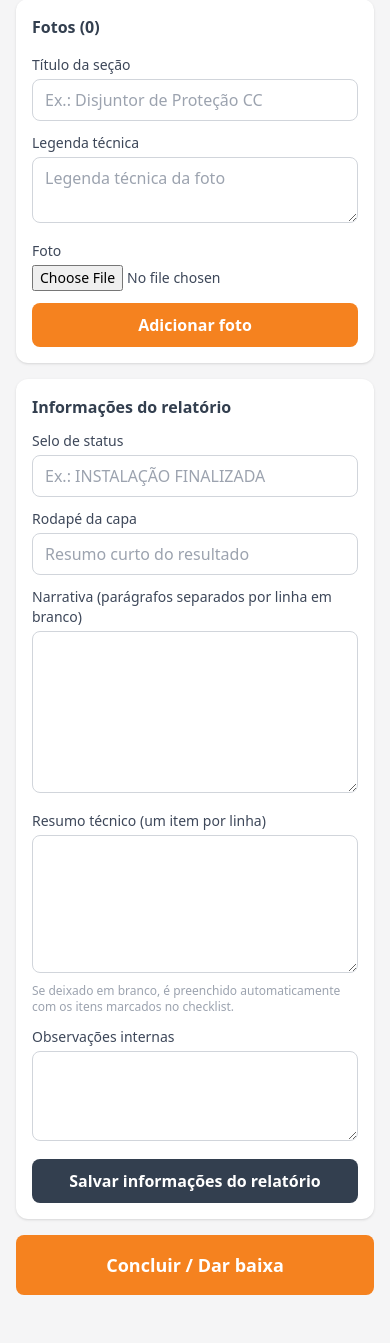
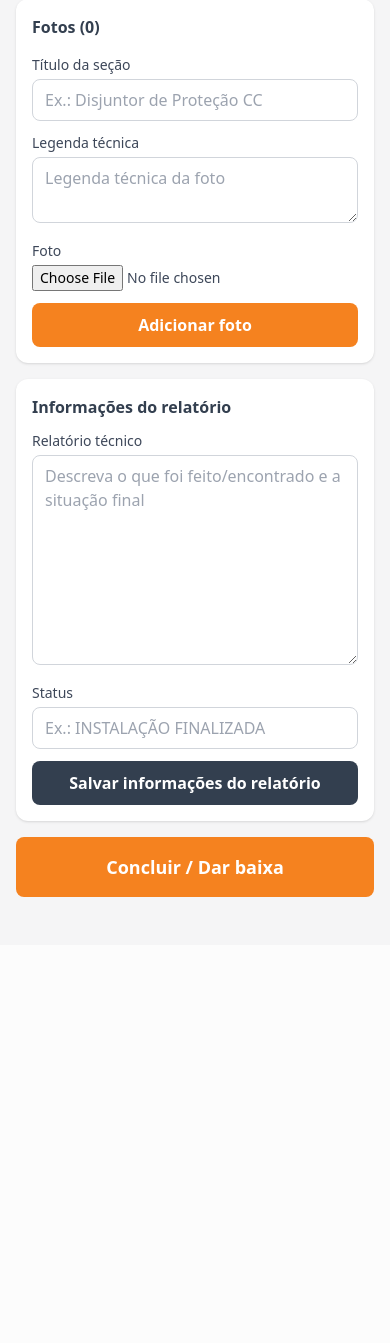
Before and after one commit to jefso137-boot/jsxenergy, a Django app: template templates/tecnico/detalhe_os.html in a window 390 px wide. Shown: the part 217-1560 px from the top of the page. After the commit the page ends 1114 px from the top, so only its background shows below. Run offline with Django 5.2, Linux system fonts and the light colour scheme; the template is opened without the code that fills it: values that come from a table or form of the project are taken from there, others are empty; some libraries are stand-ins or nearby versions.

Commit message:
Simplify technician-facing report form to just 2 fields
Selo de status, rodape da capa, narrativa, resumo tecnico and
observacoes internas all overlapped in practice for the technician.
The mobile form now only asks for "Relatorio tecnico" and "Status",
in that order. The other fields still exist on the model (used by
the PDF and editable via Django admin) - resumo_tecnico_bullets
keeps auto-filling from the checked checklist items.

```diff
--- a/apps/ordens/forms.py
+++ b/apps/ordens/forms.py
@@ -7,18 +7,18 @@ class OsNarrativaForm(forms.ModelForm):
     class Meta:
         model = OrdemServico
         fields = [
+            "narrativa_paragrafos",
             "status_pill_text",
-            "cover_footnote",
-            "narrativa_paragrafos",
-            "resumo_tecnico_bullets",
-            "observacoes",
         ]
+        labels = {
+            "narrativa_paragrafos": "Relatório técnico",
+            "status_pill_text": "Status",
+        }
         widgets = {
+            "narrativa_paragrafos": forms.Textarea(
+                attrs={"rows": 8, "placeholder": "Descreva o que foi feito/encontrado e a situação final"}
+            ),
             "status_pill_text": forms.TextInput(attrs={"placeholder": "Ex.: INSTALAÇÃO FINALIZADA"}),
-            "cover_footnote": forms.TextInput(attrs={"placeholder": "Resumo curto do resultado"}),
-            "narrativa_paragrafos": forms.Textarea(attrs={"rows": 6}),
-            "resumo_tecnico_bullets": forms.Textarea(attrs={"rows": 5}),
-            "observacoes": forms.Textarea(attrs={"rows": 3}),
         }
 
 
--- a/templates/tecnico/detalhe_os.html
+++ b/templates/tecnico/detalhe_os.html
@@ -117,25 +117,12 @@
         {% csrf_token %}
         <input type="hidden" name="acao" value="salvar_narrativa">
         <div>
-            <label class="block text-sm font-medium mb-1">Selo de status</label>
-            {% render_field narrativa_form.status_pill_text class="w-full rounded-lg border border-gray-300 px-3 py-2" %}
-        </div>
-        <div>
-            <label class="block text-sm font-medium mb-1">Rodapé da capa</label>
-            {% render_field narrativa_form.cover_footnote class="w-full rounded-lg border border-gray-300 px-3 py-2" %}
-        </div>
-        <div>
-            <label class="block text-sm font-medium mb-1">Narrativa (parágrafos separados por linha em branco)</label>
+            <label class="block text-sm font-medium mb-1">Relatório técnico</label>
             {% render_field narrativa_form.narrativa_paragrafos class="w-full rounded-lg border border-gray-300 px-3 py-2" %}
         </div>
         <div>
-            <label class="block text-sm font-medium mb-1">Resumo técnico (um item por linha)</label>
-            {% render_field narrativa_form.resumo_tecnico_bullets class="w-full rounded-lg border border-gray-300 px-3 py-2" %}
-            <p class="text-xs text-gray-400 mt-1">Se deixado em branco, é preenchido automaticamente com os itens marcados no checklist.</p>
-        </div>
-        <div>
-            <label class="block text-sm font-medium mb-1">Observações internas</label>
-            {% render_field narrativa_form.observacoes class="w-full rounded-lg border border-gray-300 px-3 py-2" %}
+            <label class="block text-sm font-medium mb-1">Status</label>
+            {% render_field narrativa_form.status_pill_text class="w-full rounded-lg border border-gray-300 px-3 py-2" %}
         </div>
         <button type="submit" class="w-full bg-navy text-white font-bold rounded-lg py-2.5">
             Salvar informações do relatório
```
